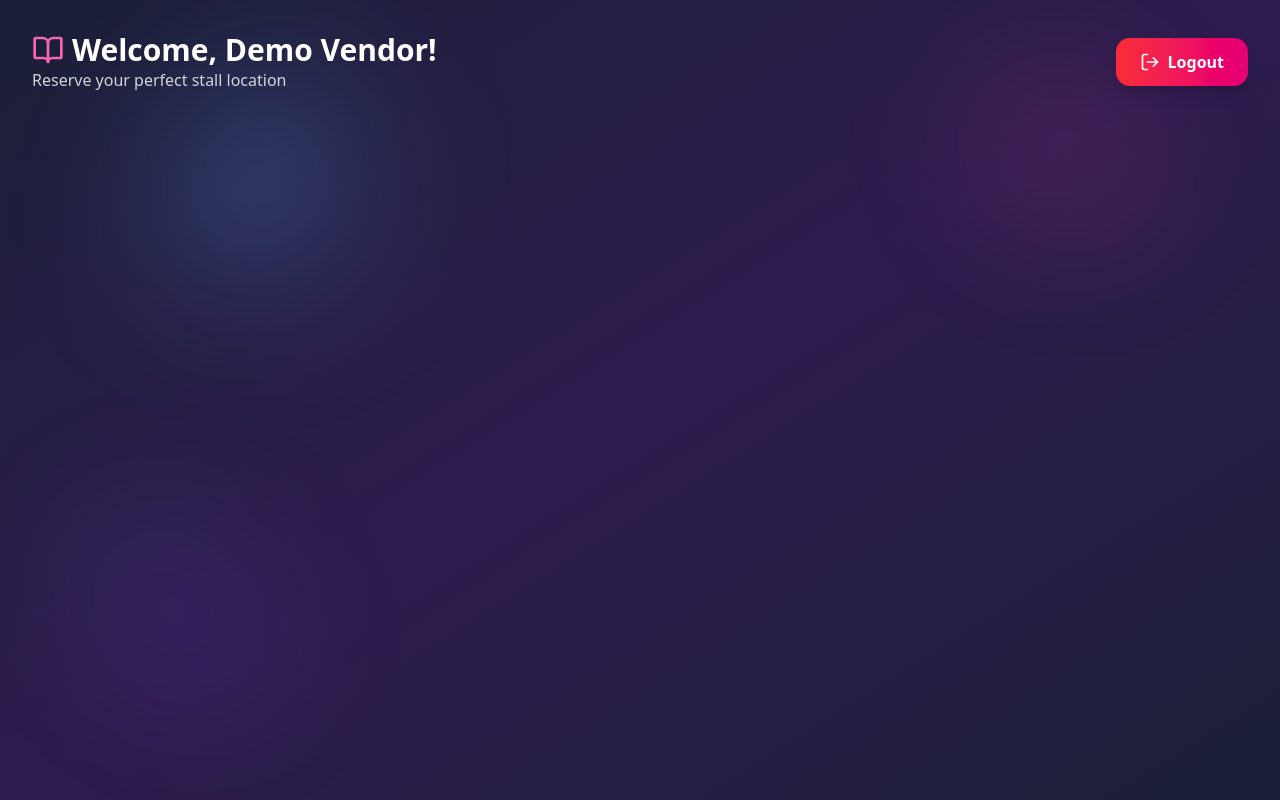
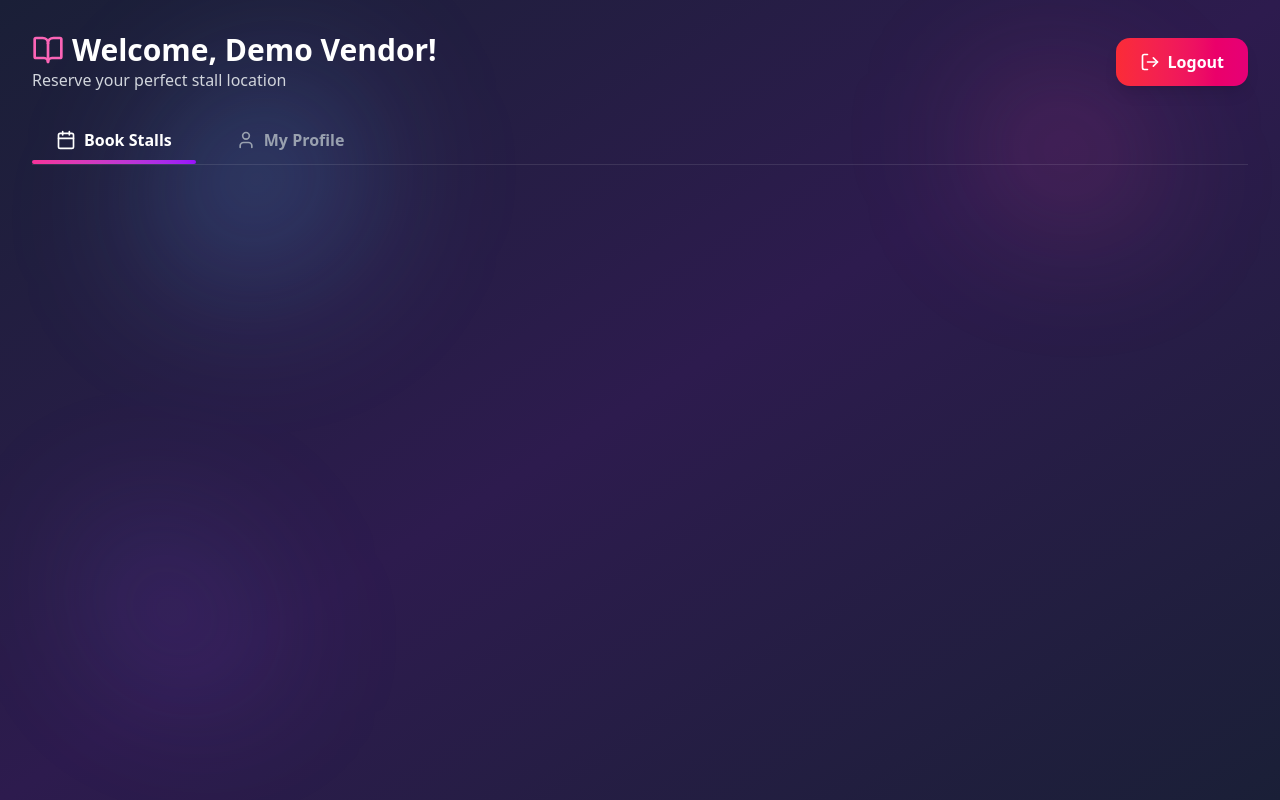
Before and after one commit to Final-Year-Group-Projects-FOE-UOR/Book-Fair-Reservation-System---Frontend, a Next.js app: page /dashboard in a window 1280 px wide. Built offline with nearby package versions, Linux system fonts and the light colour scheme.

Commit message:
Add tabs for booking and profie

```diff
--- /dev/null
+++ b/src/components/vendor/dashboard/Tabs.tsx
@@ -0,0 +1,37 @@
+import { Calendar, User } from "lucide-react";
+
+interface TabsProps {
+  vendorHomeTab: string;
+  handleVendorHomeTabChange: (tab: string) => void;
+}
+
+const Tabs = ({vendorHomeTab, handleVendorHomeTabChange}:TabsProps) =>  {
+  return (
+    <div className="flex gap-4 mb-6 border-b border-white/10">
+            <button
+              type="button"
+              onClick={() => { handleVendorHomeTabChange('booking'); }}
+              className={`px-6 py-3 font-semibold transition-all rounded-t-xl relative ${vendorHomeTab === 'booking' ? 'text-white' : 'text-gray-400 hover:text-gray-200'}`}
+            >
+              <div className="flex items-center gap-2">
+                <Calendar className="w-5 h-5" />
+                Book Stalls
+              </div>
+              {vendorHomeTab === 'booking' && <div className="absolute bottom-0 left-0 right-0 h-1 bg-gradient-to-r from-pink-500 to-purple-600 rounded-full"></div>}
+            </button>
+            <button
+              type="button"
+              onClick={() => handleVendorHomeTabChange('profile')}
+              className={`px-6 py-3 font-semibold transition-all rounded-t-xl relative ${vendorHomeTab === 'profile' ? 'text-white' : 'text-gray-400 hover:text-gray-200'}`}
+            >
+              <div className="flex items-center gap-2">
+                <User className="w-5 h-5" />
+                My Profile
+              </div>
+              {vendorHomeTab === 'profile' && <div className="absolute bottom-0 left-0 right-0 h-1 bg-gradient-to-r from-pink-500 to-purple-600 rounded-full"></div>}
+            </button>
+          </div>
+  );
+};
+
+export default Tabs;
--- a/src/components/vendor/dashboard/index.tsx
+++ b/src/components/vendor/dashboard/index.tsx
@@ -3,9 +3,11 @@
 import { useRouter } from "next/navigation";
 import { useEffect, useState } from "react";
 import VendorHeader from "./Header";
+import Tabs from "./Tabs";
 
 const Vendor = () => {
   const [vendorInfo, setVendorInfo] = useState({ businessName: "", email: "" });
+  const [vendorHomeTab, setVendorHomeTab] = useState('booking');
   const router = useRouter();
 
   useEffect(() => {
@@ -26,6 +28,11 @@ const Vendor = () => {
    // setVendorInfo({ businessName: "", email: "" });
     router.push("/");
   };
+
+  const handleVendorHomeTabChange = (tab: string) => {
+    setVendorHomeTab(tab);
+  }
+
   return (
     <div
       className={`min-h-screen bg-gradient-to-br from-[#1a1f37] via-[#2d1b4e] to-[#1a1f37] p-8 transition-opacity duration-500
@@ -42,6 +49,14 @@ const Vendor = () => {
           vendorInfo={vendorInfo}
           handleVendorLogout={handleVendorLogout}
         />
+        <Tabs handleVendorHomeTabChange={handleVendorHomeTabChange} vendorHomeTab={vendorHomeTab}/>
+
+
+
+
+
+
+
       </div>
     </div>
   );
```
